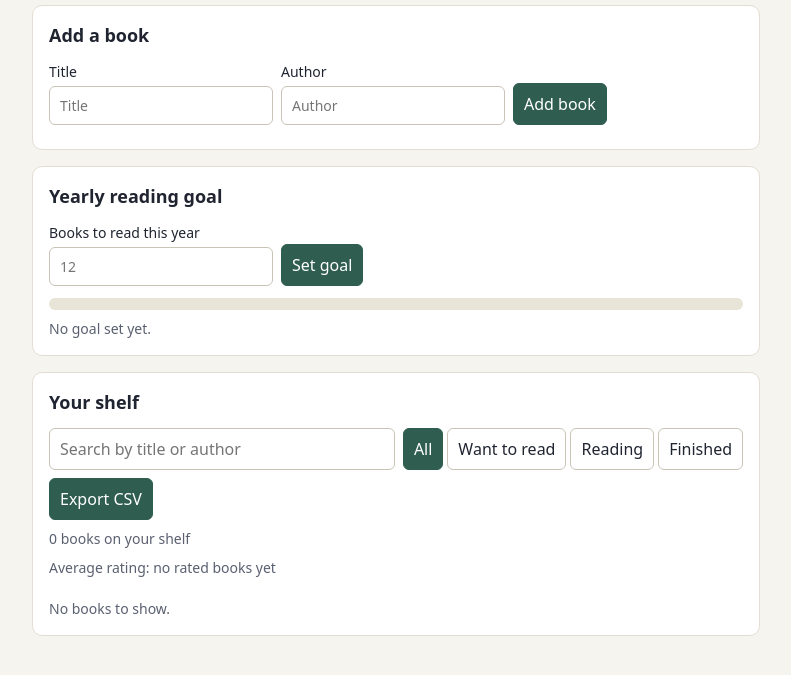
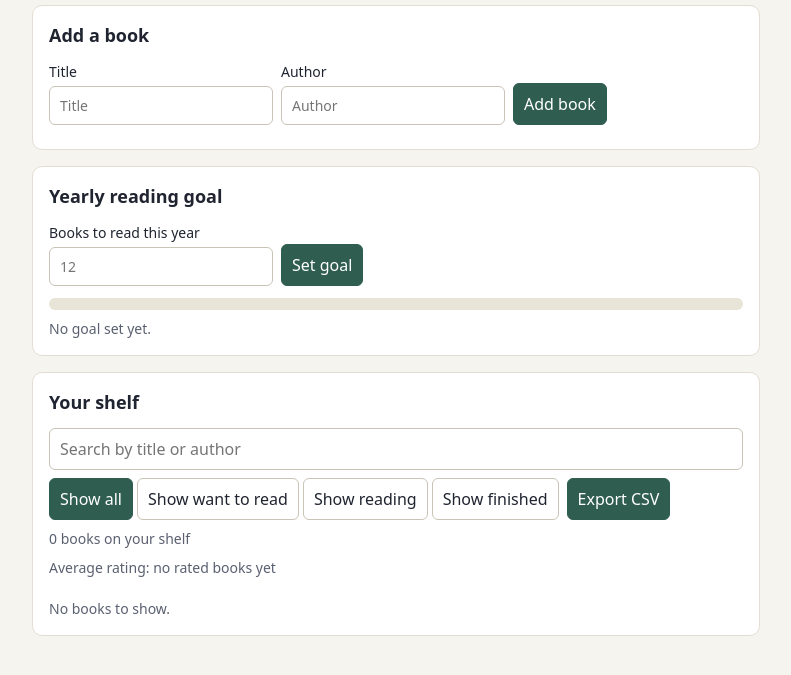
Before and after one commit to arnavraj-7/talnex-planted-shelfmate, a plain HTML site: page public/index.html in a window 1280 px wide. Shown: the part 111-786 px from the top of the page, without its empty margins (244-1035 px from the left). Drawn offline with Linux system fonts and the light colour scheme.

Commit message:
Name the filter buttons apart from the status choices

```diff
--- a/public/index.html
+++ b/public/index.html
@@ -38,10 +38,10 @@
       <div class="tools">
         <input id="search" type="search" placeholder="Search by title or author" aria-label="Search books">
         <nav class="tabs" id="tabs" aria-label="Filter by status">
-          <button type="button" data-filter="all" class="on">All</button>
-          <button type="button" data-filter="want">Want to read</button>
-          <button type="button" data-filter="reading">Reading</button>
-          <button type="button" data-filter="finished">Finished</button>
+          <button type="button" data-filter="all" class="on">Show all</button>
+          <button type="button" data-filter="want">Show want to read</button>
+          <button type="button" data-filter="reading">Show reading</button>
+          <button type="button" data-filter="finished">Show finished</button>
         </nav>
         <button type="button" id="export-btn">Export CSV</button>
       </div>
```
